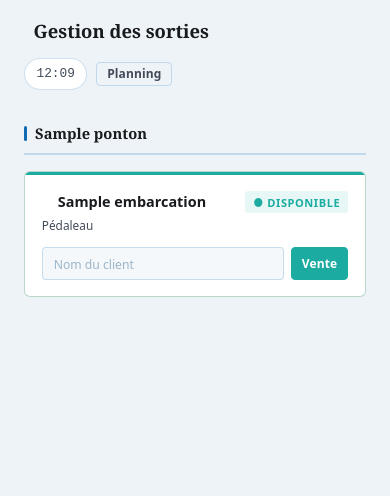
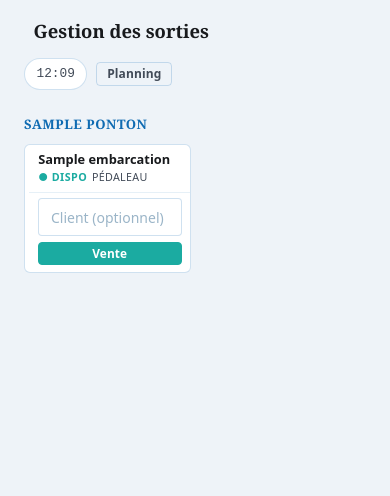
Before and after one commit to Samito-05/GestionnairePontons, a Django app: page /gestionnaire/ in a window 390 px wide. Shown: the part 52-548 px from the top of the page. Run offline with Django 5.2, Linux system fonts and the light colour scheme; a user stored in the database is signed in; tables that the repository leaves empty hold one stand-in row (values such as "Sample post").

Commit message:
ux: replace gestionnaire cards with compact mobile-style tile grid
Same 2-col tile layout as mobile planning page:
- Color rail on left (emb color / danger / warning by state)
- Compact name + status + client on same tile
- Action section separated by border-top
- Tinted bg for rented/reserved states
- Input field stays for 'Vente' action

Co-Authored-By: Claude Sonnet 4.6 <noreply@anthropic.com>

```diff
--- a/templates/pontons/gestionnaire.html
+++ b/templates/pontons/gestionnaire.html
@@ -9,208 +9,132 @@
   justify-content: space-between;
   gap: 1rem;
   flex-wrap: wrap;
-  margin-bottom: 2rem;
+  margin-bottom: 1.5rem;
+}
+.gest-title { font-size: 1.15rem; }
+
+.ponton-section { margin-bottom: 2rem; }
+
+.ponton-section-title {
+  font-size: .82rem;
+  font-family: var(--font-display);
+  color: var(--accent);
+  font-weight: 700;
+  margin-bottom: .6rem;
+  text-transform: uppercase;
+  letter-spacing: .04em;
+  display: flex;
+  align-items: center;
+  gap: .45rem;
 }
 
-.gest-title {
-  font-size: 1.15rem;
+/* ── Tile grid — same as mobile planning ── */
+.emb-grid {
+  display: grid;
+  grid-template-columns: 1fr 1fr;
+  gap: .45rem;
 }
-.gest-title i { color: var(--accent); }
 
-.ponton-section { margin-bottom: 2.5rem; }
+.emb-tile {
+  background: var(--surface-2);
+  border: 1px solid var(--border-bright);
+  border-radius: var(--radius);
+  display: flex;
+  align-items: stretch;
+  overflow: hidden;
+}
+.emb-tile-rented   { background: var(--danger-dim);  border-color: rgba(192,54,30,.25); }
+.emb-tile-reserved { background: var(--warning-dim); border-color: rgba(142,94,14,.25); }
+[data-theme="dark"] .emb-tile-rented   { border-color: rgba(226,89,107,.2); }
+[data-theme="dark"] .emb-tile-reserved { border-color: rgba(240,160,64,.2); }
 
-.ponton-section-title {
-  font-size: .92rem;
-  font-family: var(--font-display);
+.emb-tile-rail { width: 4px; flex-shrink: 0; }
+
+.emb-tile-content {
+  flex: 1;
+  min-width: 0;
+  display: flex;
+  flex-direction: column;
+}
+
+.emb-tile-body {
+  padding: .44rem .58rem .36rem;
+  display: flex;
+  flex-direction: column;
+  gap: .14rem;
+}
+
+.emb-tile-name {
+  font-size: .8rem;
+  font-weight: 700;
   color: var(--text);
-  font-weight: 700;
-  margin-bottom: 1rem;
-  padding-bottom: .52rem;
-  border-bottom: 2px solid var(--border-bright);
+  white-space: nowrap;
+  overflow: hidden;
+  text-overflow: ellipsis;
+  line-height: 1.2;
+}
+
+.emb-tile-meta {
   display: flex;
   align-items: center;
-  gap: .5rem;
-}
-.ponton-section-title::before {
-  content: '';
-  display: block;
-  width: 3px;
-  height: 15px;
-  background: var(--accent);
-  border-radius: 2px;
-  flex-shrink: 0;
+  gap: .3rem;
+  flex-wrap: wrap;
 }
 
-.emb-grid {
-  display: grid;
-  grid-template-columns: repeat(auto-fill, minmax(255px, 1fr));
-  gap: 1rem;
+.emb-tile-type {
+  font-size: .67rem;
+  color: var(--text-muted);
+  text-transform: uppercase;
+  letter-spacing: .03em;
 }
 
-/* Base card */
-.emb-card {
-  border-radius: var(--radius);
-  border: 1px solid;
-  overflow: hidden;
-  background: var(--surface-2);
-  transition: transform var(--t), box-shadow var(--t);
-}
-.emb-card:hover { transform: translateY(-1px); box-shadow: var(--shadow-sm); }
-
-/* Available */
-.emb-card-available {
-  border-color: rgba(29,122,82,.3);
-}
-[data-theme="dark"] .emb-card-available {
-  border-color: rgba(62,207,184,.2);
-}
-.emb-card-available:hover {
-  border-color: rgba(29,122,82,.5);
-}
-[data-theme="dark"] .emb-card-available:hover {
-  border-color: rgba(62,207,184,.38);
+.emb-tile-status {
+  font-size: .67rem;
+  font-weight: 700;
+  text-transform: uppercase;
+  letter-spacing: .04em;
 }
 
-/* Reserved */
-.emb-card-reserved {
-  border-color: rgba(142,94,14,.3);
-}
-[data-theme="dark"] .emb-card-reserved {
-  border-color: rgba(240,160,64,.25);
-}
-.emb-card-reserved:hover {
-  border-color: rgba(142,94,14,.5);
-}
-[data-theme="dark"] .emb-card-reserved:hover {
-  border-color: rgba(240,160,64,.45);
+.emb-tile-info {
+  font-family: var(--mono);
+  font-size: .7rem;
+  color: var(--text-muted);
 }
 
-/* Rented */
-.emb-card-rented {
-  border-color: rgba(192,54,30,.3);
-}
-[data-theme="dark"] .emb-card-rented {
-  border-color: rgba(226,89,107,.2);
-}
-.emb-card-rented:hover {
-  border-color: rgba(192,54,30,.5);
-}
-[data-theme="dark"] .emb-card-rented:hover {
-  border-color: rgba(226,89,107,.38);
-}
-
-/* Status bar at top */
-.emb-status-bar {
-  height: 3px;
-}
-.emb-card-available .emb-status-bar { background: var(--success); }
-.emb-card-reserved .emb-status-bar  { background: var(--warning); }
-.emb-card-rented .emb-status-bar    { background: var(--danger); }
-
-.emb-card-body { padding: 1rem 1.05rem; }
-
-.emb-card-header {
-  display: flex;
-  align-items: flex-start;
-  justify-content: space-between;
-  gap: .5rem;
-  margin-bottom: .8rem;
-}
-
-.emb-card-info { flex: 1; min-width: 0; }
-
-.emb-name {
-  font-weight: 700;
-  font-size: .9rem;
+.emb-tile-client {
+  font-size: .72rem;
+  font-weight: 600;
   color: var(--text);
-  display: flex;
-  align-items: center;
-  gap: .44rem;
-  overflow: hidden;
-}
-.emb-name-text {
-  overflow: hidden;
-  text-overflow: ellipsis;
-  white-space: nowrap;
-}
-.emb-type {
-  font-size: .74rem;
-  color: var(--text-muted);
-  margin-top: .18rem;
-}
-
-/* Retour info */
-.retour-info {
-  display: flex;
-  align-items: center;
-  gap: .4rem;
-  font-size: .78rem;
-  color: var(--text-muted);
-  margin-bottom: .8rem;
-}
-.retour-time {
-  font-family: var(--mono);
-  font-size: .8rem;
-  color: var(--text);
-  font-weight: 600;
-}
-.retour-notes {
-  font-size: .75rem;
-  color: var(--text-muted);
-  font-style: italic;
-  margin-top: .2rem;
   white-space: nowrap;
   overflow: hidden;
   text-overflow: ellipsis;
 }
 
-/* Quick action form */
-.quick-form {
-  display: flex;
-  gap: .45rem;
-  align-items: stretch;
+/* Action section */
+.emb-tile-action {
+  padding: .32rem .55rem .44rem;
+  border-top: 1px solid var(--border);
 }
+.emb-tile-action form { margin: 0; }
+.emb-tile-action .btn { width: 100%; justify-content: center; font-size: .74rem; padding: .28rem .5rem; }
 
-.quick-input {
-  flex: 1;
-  min-width: 0;
-  background: var(--surface-3) !important;
-  border: 1px solid var(--border-bright) !important;
-  border-radius: var(--radius-sm) !important;
-  color: var(--text) !important;
-  font-family: var(--font-ui) !important;
-  font-size: .8rem !important;
-  padding: .4rem .68rem !important;
-  outline: none;
-  transition: border-color var(--t), box-shadow var(--t);
-}
-.quick-input:focus {
-  border-color: var(--accent) !important;
-  box-shadow: 0 0 0 3px var(--accent-dim) !important;
-}
-.quick-input::placeholder { color: var(--text-dim); font-size: .76rem; }
-
-/* .clock-tag defined in base.css */
-
-/* Client name badge */
-.client-name {
-  display: inline-flex;
-  align-items: center;
-  gap: .35rem;
-  font-size: .8rem;
-  font-weight: 600;
-  color: var(--text);
+/* Input for vente */
+.emb-tile-input {
+  width: 100%;
   background: var(--surface-3);
   border: 1px solid var(--border-bright);
   border-radius: var(--radius-sm);
-  padding: .25rem .55rem;
-  margin-bottom: .7rem;
-  max-width: 100%;
-  overflow: hidden;
-  text-overflow: ellipsis;
-  white-space: nowrap;
+  color: var(--text);
+  font-family: var(--font-ui);
+  font-size: .76rem;
+  padding: .32rem .55rem;
+  outline: none;
+  margin-bottom: .3rem;
+  transition: border-color var(--t);
+  box-sizing: border-box;
 }
-.client-name i { color: var(--text-muted); font-size: .75rem; flex-shrink: 0; }
+.emb-tile-input:focus { border-color: var(--accent); }
+.emb-tile-input::placeholder { color: var(--text-dim); }
 </style>
 {% endblock %}
 
@@ -241,94 +165,62 @@
         {% for item in ponton_data.embarcations %}
 
           {% if item.statut == 'sortie' %}
-          <!-- ── SORTIE ── -->
-          <div class="emb-card emb-card-rented">
-            <div class="emb-status-bar"></div>
-            <div class="emb-card-body">
-              <div class="emb-card-header">
-                <div class="emb-card-info">
-                  <div class="emb-name">
-                    <span class="color-dot" style="background:{{ item.embarcation.couleur }};flex-shrink:0;"></span>
-                    <span class="emb-name-text">{{ item.embarcation.nom }}</span>
-                  </div>
-                  <div class="emb-type">{{ item.embarcation.get_type_embarcation_display }}</div>
+          <div class="emb-tile emb-tile-rented">
+            <div class="emb-tile-rail" style="background:var(--danger);"></div>
+            <div class="emb-tile-content">
+              <div class="emb-tile-body">
+                <div class="emb-tile-name">{{ item.embarcation.nom }}</div>
+                <div class="emb-tile-meta">
+                  <span class="emb-tile-status" style="color:var(--danger);"><span class="pulse">●</span> Sortie</span>
+                  <span class="emb-tile-info">→ {{ item.retour }}</span>
                 </div>
-                <span class="badge badge-danger"><span class="pulse">●</span> Sortie</span>
+                {% if item.location.notes %}<div class="emb-tile-client">{{ item.location.notes }}</div>{% endif %}
               </div>
-
-              {% if item.location.notes %}
-                <div class="client-name">
-                  <i class="fa-solid fa-user"></i>{{ item.location.notes }}
-                </div>
-              {% endif %}
-
-              <div class="retour-info">
-                <span>Retour à <span class="retour-time">{{ item.retour }}</span></span>
+              <div class="emb-tile-action">
+                <form method="post" action="{% url 'retour_embarcation' item.embarcation.pk %}">{% csrf_token %}
+                  <button type="submit" class="btn btn-danger btn-sm">Retour</button>
+                </form>
               </div>
-
-              <form method="post" action="{% url 'retour_embarcation' item.embarcation.pk %}" style="margin-top:.8rem;">
-                {% csrf_token %}
-                <button type="submit" class="btn btn-danger btn-sm btn-full">Retour</button>
-              </form>
             </div>
           </div>
 
           {% elif item.statut == 'reservee' %}
-          <!-- ── TICKET VENDU ── -->
-          <div class="emb-card emb-card-reserved">
-            <div class="emb-status-bar"></div>
-            <div class="emb-card-body">
-              <div class="emb-card-header">
-                <div class="emb-card-info">
-                  <div class="emb-name">
-                    <span class="color-dot" style="background:{{ item.embarcation.couleur }};flex-shrink:0;"></span>
-                    <span class="emb-name-text">{{ item.embarcation.nom }}</span>
-                  </div>
-                  <div class="emb-type">{{ item.embarcation.get_type_embarcation_display }}</div>
+          <div class="emb-tile emb-tile-reserved">
+            <div class="emb-tile-rail" style="background:var(--warning);"></div>
+            <div class="emb-tile-content">
+              <div class="emb-tile-body">
+                <div class="emb-tile-name">{{ item.embarcation.nom }}</div>
+                <div class="emb-tile-meta">
+                  <span class="emb-tile-status" style="color:var(--warning);">● Ticket</span>
+                  <span class="emb-tile-info">{{ item.ticket_time }}</span>
                 </div>
-                <span class="badge badge-warning">● Ticket vendu</span>
+                {% if item.location.notes %}<div class="emb-tile-client">{{ item.location.notes }}</div>{% endif %}
               </div>
-
-              {% if item.location.notes %}
-                <div class="client-name">
-                  <i class="fa-solid fa-user"></i>{{ item.location.notes }}
-                </div>
-              {% endif %}
-
-              <div class="retour-info">
-                <span>Vendu à <span class="retour-time">{{ item.ticket_time }}</span></span>
+              <div class="emb-tile-action">
+                <form method="post" action="{% url 'sortir_embarcation' item.embarcation.pk %}">{% csrf_token %}
+                  <button type="submit" class="btn btn-warning btn-sm">Sortir</button>
+                </form>
               </div>
-
-              <form method="post" action="{% url 'sortir_embarcation' item.embarcation.pk %}" style="margin-top:.8rem;">
-                {% csrf_token %}
-                <button type="submit" class="btn btn-warning btn-sm btn-full">Sortir</button>
-              </form>
             </div>
           </div>
 
           {% else %}
-          <!-- ── DISPONIBLE ── -->
-          <div class="emb-card emb-card-available">
-            <div class="emb-status-bar"></div>
-            <div class="emb-card-body">
-              <div class="emb-card-header">
-                <div class="emb-card-info">
-                  <div class="emb-name">
-                    <span class="color-dot" style="background:{{ item.embarcation.couleur }};flex-shrink:0;"></span>
-                    <span class="emb-name-text">{{ item.embarcation.nom }}</span>
-                  </div>
-                  <div class="emb-type">{{ item.embarcation.get_type_embarcation_display }}</div>
+          <div class="emb-tile">
+            <div class="emb-tile-rail" style="background:{{ item.embarcation.couleur }};"></div>
+            <div class="emb-tile-content">
+              <div class="emb-tile-body">
+                <div class="emb-tile-name">{{ item.embarcation.nom }}</div>
+                <div class="emb-tile-meta">
+                  <span class="emb-tile-status" style="color:var(--success);">● Dispo</span>
+                  <span class="emb-tile-type">{{ item.embarcation.get_type_embarcation_display }}</span>
                 </div>
-                <span class="badge badge-success">● Disponible</span>
               </div>
-
-              <form method="post" action="{% url 'louer_embarcation' item.embarcation.pk %}">
-                {% csrf_token %}
-                <div class="quick-form">
-                  <input type="text" name="notes" class="quick-input" placeholder="Nom du client">
-                  <button type="submit" class="btn btn-success btn-sm" style="flex-shrink:0;">Vente</button>
-                </div>
-              </form>
+              <div class="emb-tile-action">
+                <form method="post" action="{% url 'louer_embarcation' item.embarcation.pk %}">{% csrf_token %}
+                  <input type="text" name="notes" class="emb-tile-input" placeholder="Client (optionnel)">
+                  <button type="submit" class="btn btn-success btn-sm">Vente</button>
+                </form>
+              </div>
             </div>
           </div>
           {% endif %}
```
